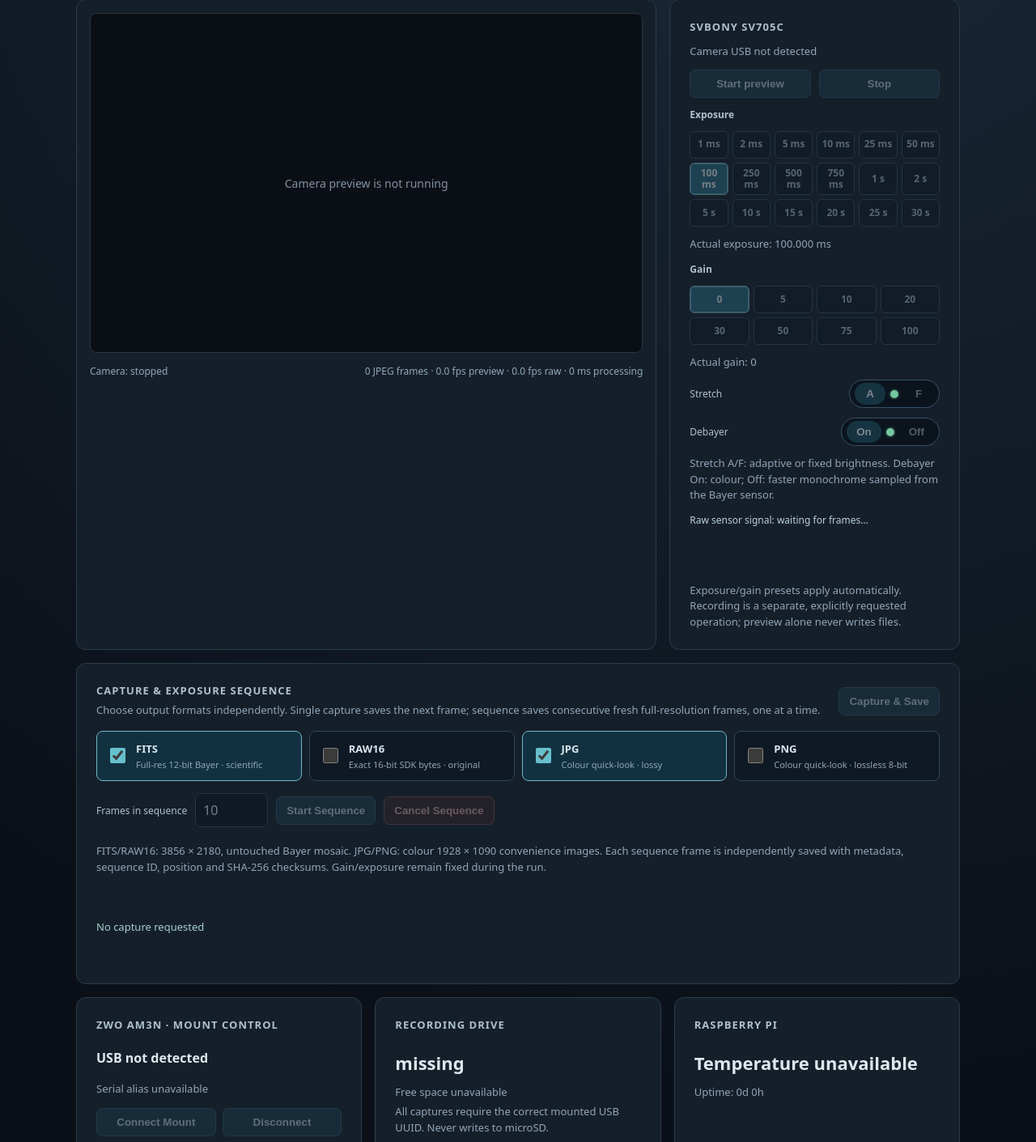
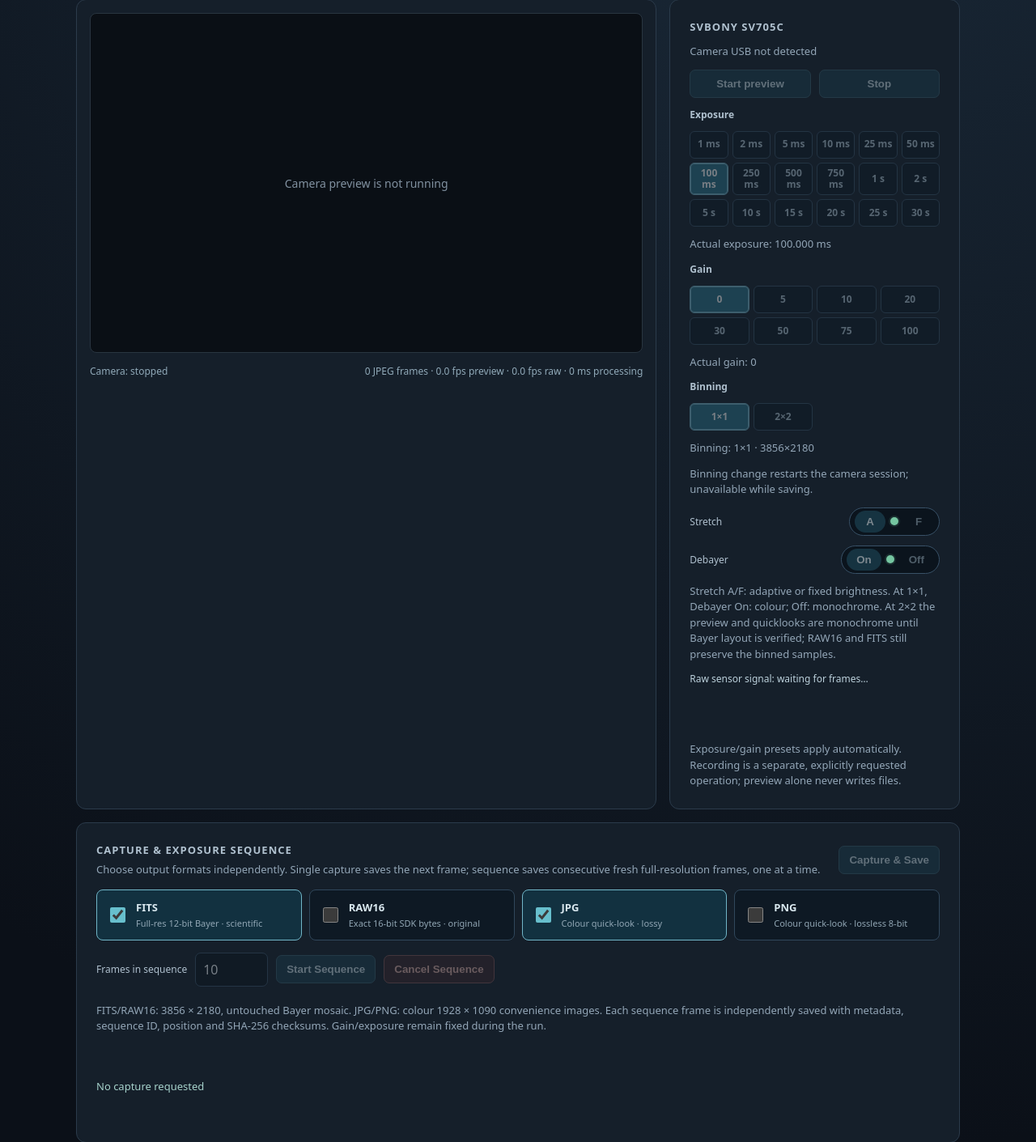
Before and after one commit to Arnbargler/astropi, a Flask app: page / in a window 1280 px wide. Shown: the part 294-1705 px from the top of the page at 81% size. Run offline with Flask 3, Linux system fonts and the light colour scheme; data that the repository does not hold is empty.

Commit message:
Add 1x1 and 2x2 binning buttons below gain with session restart and save lockout

```diff
--- a/astropi/static/app.js
+++ b/astropi/static/app.js
@@ -12,6 +12,8 @@ let staged = false;
 let pendingSettingsId = null;
 let stretchChangePending = false;
 let debayerChangePending = false;
+let binningChangePending = false;
+let selectedBinning = 1;
 let previousFrame = -1;
 let progressBusy = false;
 let storageReady = false;
@@ -46,6 +48,7 @@ function freeSpace(bytes) {
 function renderSelections() {
   for (const v of exposurePresets) $("exposure-" + v).checked = v === desiredExposureUs;
   for (const v of gainPresets) $("gain-" + v).checked = v === desiredGain;
+  for (const bin of [1, 2]) $("binning-" + bin).checked = bin === selectedBinning;
 }
 function toggleView(prefix, first, second, activeFirst) {
   const a = $(prefix + "-" + first), b = $(prefix + "-" + second);
@@ -92,6 +95,11 @@ function updateButtons() {
     count < 2 || count > 100;
   $("sequence-count").disabled = !owner || captureBusy || captureRequestPending;
   $("cancel-sequence").disabled = !owner || !sequenceActive;
+  for (const bin of [1, 2])
+    $("binning-" + bin).disabled = !owner || binningChangePending ||
+      !["stopped", "error", "running"].includes(currentPhase) ||
+      captureBusy || captureRequestPending || sendBusy || staged ||
+      pendingSettingsId !== null;
 
   const active = owner && currentPhase === "running";
   for (const v of exposurePresets) $("exposure-" + v).disabled = !active || sequenceActive;
@@ -185,6 +193,30 @@ for (const value of gainPresets) {
     renderSelections();
     return applySelected();
   });
+}
+async function changeBinning(binning) {
+  if (!token || binningChangePending || captureBusy || captureRequestPending) return;
+  binningChangePending = true;
+  updateButtons();
+  write("binning-message", "Reconfiguring camera for " + binning + "×" + binning + "…");
+  try {
+    await post("/api/camera/binning", {binning});
+    selectedBinning = binning;
+    write("binning-message", "Binning " + binning + "×" + binning +
+      " selected · camera reopens if it was running");
+    write("camera-error", "");
+  } catch (error) {
+    write("camera-error", error.message);
+    write("binning-message", "Binning unchanged");
+  } finally {
+    binningChangePending = false;
+    renderSelections();
+    updateButtons();
+    await refresh();
+  }
+}
+for (const bin of [1, 2]) {
+  $("binning-" + bin).addEventListener("change", () => changeBinning(bin));
 }
 $("take-control").addEventListener("click", async () => {
   try {
@@ -540,6 +572,17 @@ function showCapture(job) {
 }
 function showProgress(data) {
   currentPhase = data.phase;
+  if (!binningChangePending && [1, 2].includes(data.binning)) {
+    selectedBinning = data.binning;
+    renderSelections();
+  }
+  if ([1, 2].includes(data.binning)) {
+    write("binning-readback", "Binning: " + data.binning + "×" +
+      data.binning + " · " + (data.width || 3856) + "×" +
+      (data.height || 2180));
+  }
+  if (data.phase === "reconfiguring")
+    write("binning-message", "Reopening camera with selected binning…");
   if (data.capture) showCapture(data.capture);
   write("camera-phase", "Camera: " + data.phase);
   const fps = typeof data.preview_fps === "number" ? data.preview_fps.toFixed(1) + " fps" : "— fps";
@@ -599,7 +642,7 @@ async function refresh() {
   }
 }
 async function pollPreview() {
-  if (progressBusy || !["connecting", "running", "stopping"].includes(currentPhase)) return;
+  if (progressBusy || !["connecting", "running", "stopping", "reconfiguring"].includes(currentPhase)) return;
   progressBusy = true;
   try {
     const response = await fetch("/api/camera/progress", {cache:"no-store"});
--- a/astropi/templates/index.html
+++ b/astropi/templates/index.html
@@ -99,6 +99,16 @@
           <label for="gain-100" class="preset-choice">100</label>
         </div>
         <p class="hint" id="gain-readback">Gain readback: —</p>
+        <span class="control-label">Binning</span>
+        <div class="preset-grid gain-grid" id="binning-buttons"
+             role="group" aria-label="Camera hardware binning">
+          <input type="radio" class="preset-input" id="binning-1" name="binning" value="1" checked disabled>
+          <label for="binning-1" class="preset-choice">1×1</label>
+          <input type="radio" class="preset-input" id="binning-2" name="binning" value="2" disabled>
+          <label for="binning-2" class="preset-choice">2×2</label>
+        </div>
+        <p id="binning-readback" class="hint">Binning: 1×1 · 3856×2180</p>
+        <p id="binning-message" class="hint" role="status">Binning change restarts the camera session; unavailable while saving.</p>
         <div class="stretch-row">
           <span id="stretch-label">Stretch</span>
           <div class="stretch-switch" role="group" aria-labelledby="stretch-label">
@@ -115,7 +125,7 @@
             <button type="button" id="debayer-off" class="stretch-choice" aria-pressed="false" disabled>Off</button>
           </div>
         </div>
-        <p class="hint">Stretch A/F: adaptive or fixed brightness. Debayer On: colour; Off: faster monochrome sampled from the Bayer sensor.</p>
+        <p class="hint">Stretch A/F: adaptive or fixed brightness. At 1×1, Debayer On: colour; Off: monochrome. At 2×2 the preview and quicklooks are monochrome until Bayer layout is verified; RAW16 and FITS still preserve the binned samples.</p>
         <p id="raw-metrics">Raw sensor signal: waiting for frames…</p>
         <p id="settings-message" role="status" class="settings-message"></p>
         <p id="camera-error" role="alert"></p>
```
